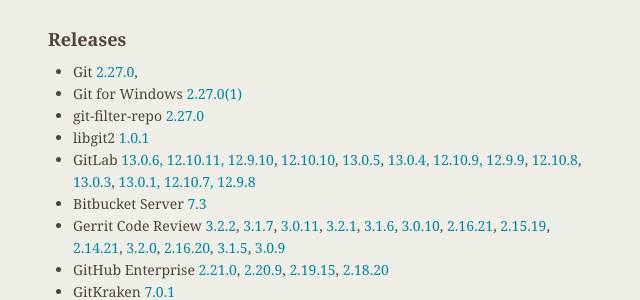
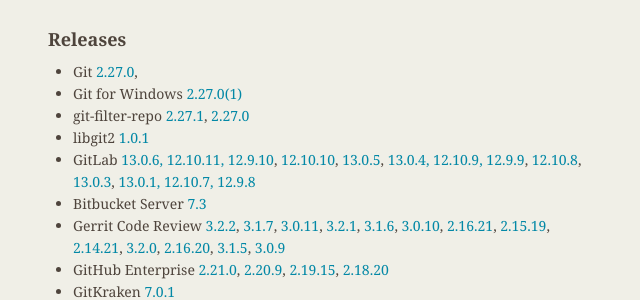
Before and after one commit to git/git.github.io, a Jekyll site: the page built from rev_news/drafts/edition-64.md, in a window 1280 px wide and 900 px high, scrolled down 1857 px. Shown: the part 154-454 px from the top of the window, without its empty margins (486-1126 px from the left). Built offline with Jekyll 4.4.1, drawn with Linux system fonts in a browser that asks for light colours.

Commit message:
rn-64: add git-repo-filter 2.27.1

```diff
--- a/rev_news/drafts/edition-64.md
+++ b/rev_news/drafts/edition-64.md
@@ -124,7 +124,8 @@
 
 + Git [2.27.0](https://public-inbox.org/git/xmqqzh9mu4my.fsf@gitster.c.googlers.com/),
 + Git for Windows [2.27.0(1)](https://github.com/git-for-windows/git/releases/tag/v2.27.0.windows.1)
-+ git-filter-repo [2.27.0](https://lore.kernel.org/git/CABPp-BF+xvzroi5QU8zPp-7KoSS16v1CsM43vWx1WO5NjyU0BQ@mail.gmail.com/)
++ git-filter-repo [2.27.1](https://lore.kernel.org/git/CABPp-BFo=SRkMezdD_FvM92-bgdeBzfExpjtjYiEvg0UM1rWQQ@mail.gmail.com/),
+[2.27.0](https://lore.kernel.org/git/CABPp-BF+xvzroi5QU8zPp-7KoSS16v1CsM43vWx1WO5NjyU0BQ@mail.gmail.com/)
 + libgit2 [1.0.1](https://github.com/libgit2/libgit2/releases/tag/v1.0.1)
 + GitLab [13.0.6, 12.10.11, 12.9.10](https://about.gitlab.com/releases/2020/06/10/critical-security-release-13-0-6-released/),
 [12.10.10](https://about.gitlab.com/releases/2020/06/04/gitlab-12-10-10-released/),
```
